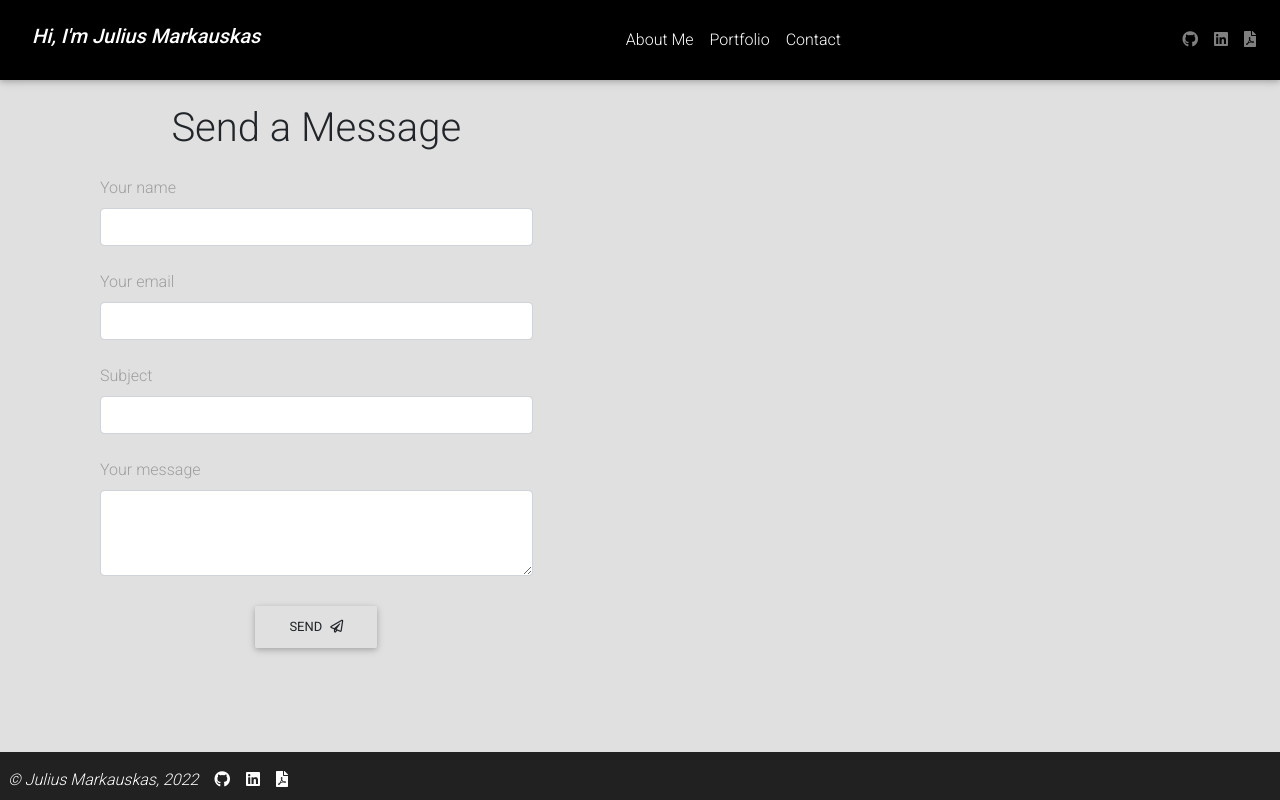
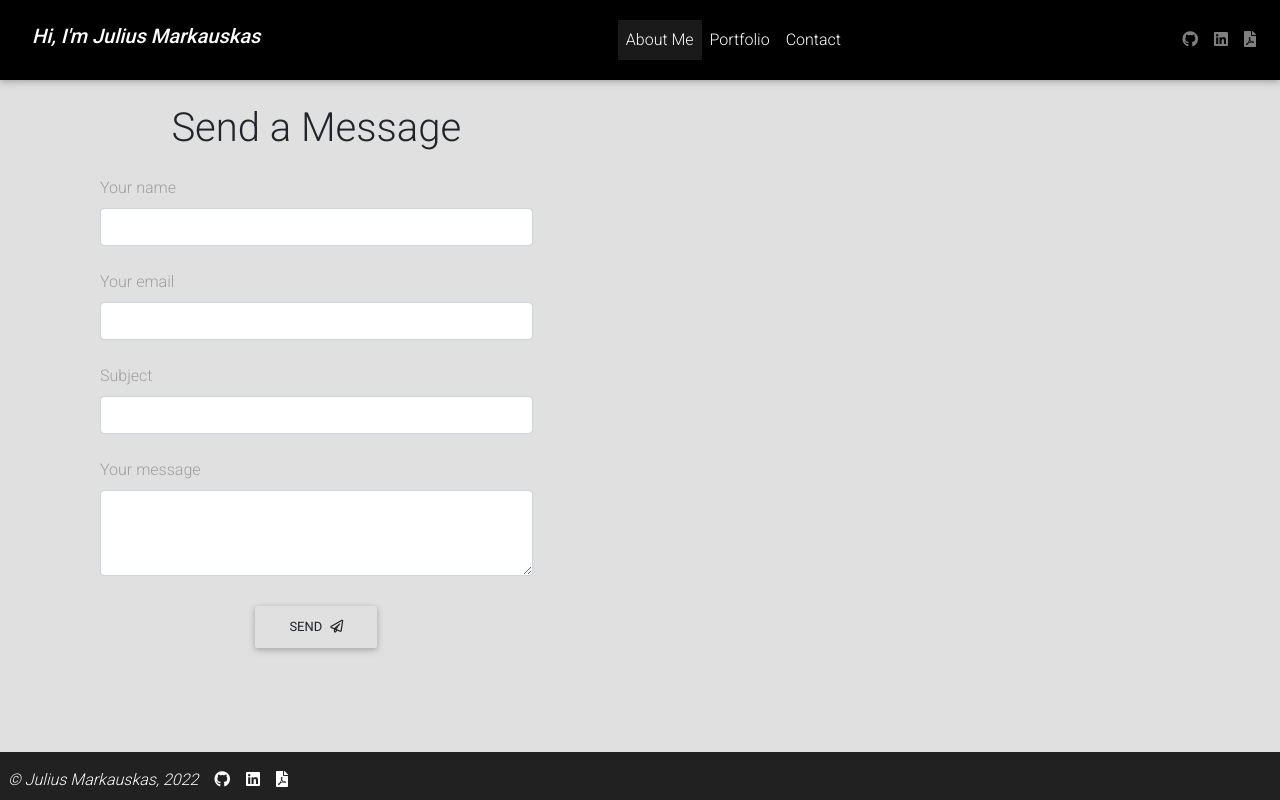
Before and after one commit to Juliusm9791/Portfolio_React, a React (Create React App) app: page /contact in a window 1280 px wide. Built offline with nearby package versions, Linux system fonts and the light colour scheme.

Commit message:
fixed sections

```diff
--- a/src/components/nav.js
+++ b/src/components/nav.js
@@ -5,14 +5,13 @@ import {
 
 const Nav = () => {
 
-  let [active, setSatge] = useState(false);
+  let [active, setSatge] = useState('/aboutme');
 
   let changeState = () => {
     setSatge(() => {
       return window.location.pathname;
     })
   };
-  console.log(active)
 
   const [navOpen, toggleOpen] = useState(false)
   const closeNav = () => {
```
Also changed, not shown: 1 other file (tests, documents, lock files or other folders).
